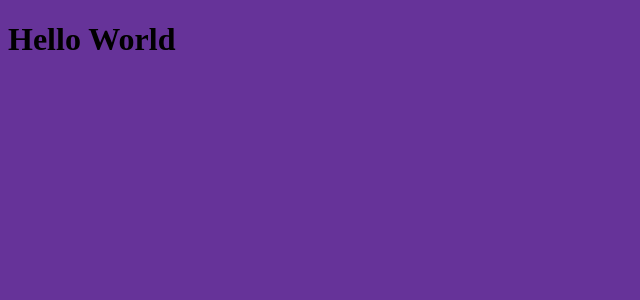
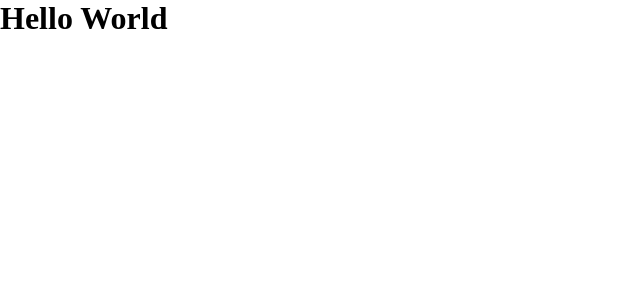
Before and after one commit to lukinhas563/blog-strapi-test, a Next.js app: page / in a window 1280 px wide. Shown: the top 300 px of the page, without its empty margins (0-640 px from the left). Built offline with nearby package versions, Linux system fonts and the light colour scheme.

Commit message:
api types

```diff
--- a/src/pages/api/hello.ts
+++ /dev/null
@@ -1,13 +0,0 @@
-// Next.js API route support: https://nextjs.org/docs/api-routes/introduction
-import type { NextApiRequest, NextApiResponse } from "next";
-
-type Data = {
-  name: string;
-};
-
-export default function handler(
-  req: NextApiRequest,
-  res: NextApiResponse<Data>,
-) {
-  res.status(200).json({ name: "John Doe" });
-}
--- a/src/styles/global-styles.ts
+++ b/src/styles/global-styles.ts
@@ -1,7 +1,10 @@
 import { createGlobalStyle } from 'styled-components';
 
 export const GlobalStyles = createGlobalStyle`
-body {
-    background-color: rebeccapurple;
+* {
+    margin: 0;
+    padding: 0;
+    outline: none;
+    box-sizing: border-box;
 }
 `;
```
Also changed, not shown: src/domain/posts/post.ts (added, +74 -0 lines).
